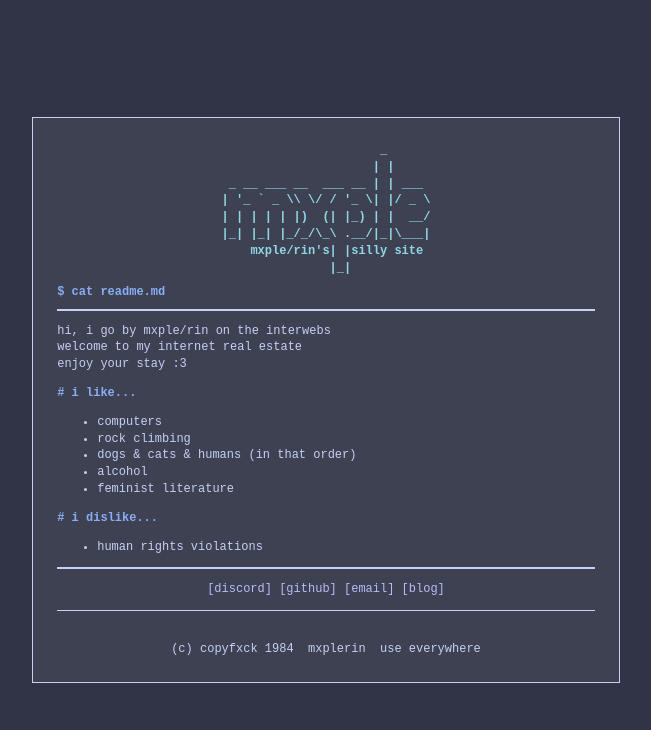
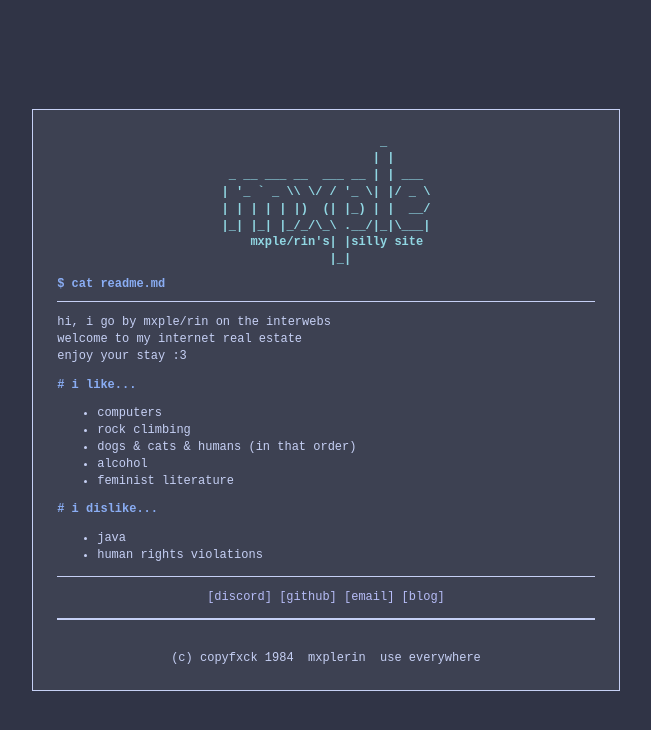
Before and after one commit to mxple/mxple.github.io, a plain HTML site: page index.html in a window 1280 px wide. Shown: the whole page, without its empty margins (314-965 px from the left). Drawn offline with Linux system fonts and the light colour scheme.

Commit message:
Update index.html

```diff
--- a/index.html
+++ b/index.html
@@ -37,7 +37,7 @@
 		</ul>
 		<h3># i dislike...</h3>
 		<ul>
-			<!-- <li>java (the programming language)</li> -->
+			<li>java</li>
 			<li>human rights violations</li>
 		</ul>
 		<hr>
```
